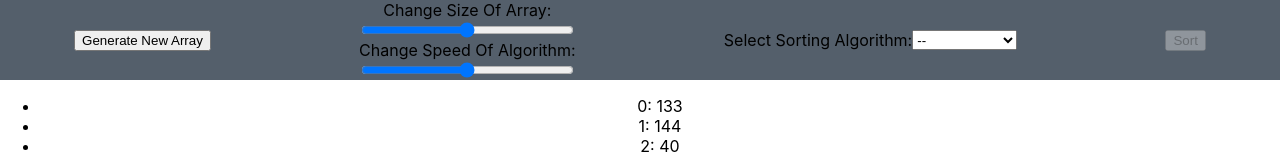
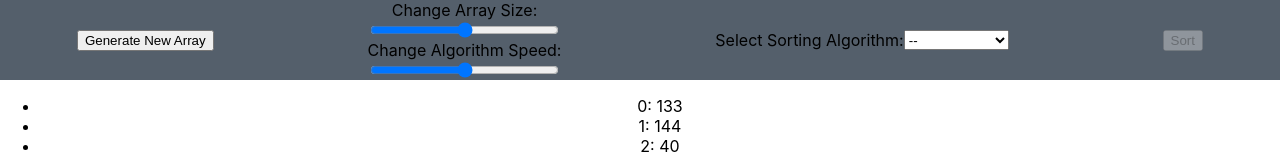
Before and after one commit to milesswu/SortingVisualizer, a React (Create React App) app: page / in a window 1280 px wide. Shown: the top 158 px of the page. Built offline with nearby package versions, Linux system fonts and the light colour scheme.

Commit message:
Hook up change array size slider
Setup onChange handler for array size slider so that a new array of
corresponding size will be generated when the slider value changes.

```diff
--- a/src/app/option-bar/OptionBar.jsx
+++ b/src/app/option-bar/OptionBar.jsx
@@ -8,9 +8,14 @@ function OptionBar(props) {
 	const { generateArray, setAlgorithm, sort } = props;
 
 	//Initialize array
+	const defaultArraySize = 50;
 	useEffect(() => {
-		generateArray(50);
+		generateArray(defaultArraySize);
 	}, [generateArray]);
+
+	const changeSize = (event) => {
+		generateArray(parseInt(event.target.value) + 2);
+	};
 
 	const selectAlgorithm = (event) => {
 		console.log(event.target.value);
@@ -33,12 +38,23 @@ function OptionBar(props) {
 
 				{/* change array size and speed of visualizer */}
 				<div className="col" id="sliders">
-					<label htmlFor="changeSize">change size of array:</label>
-					<input type="range" name="" id="changeSize" />
-					<label htmlFor="changeSpeed">
-						change speed of algorithm:
-					</label>
-					<input type="range" name="" id="changeSpeed" />
+					<label htmlFor="changeSize">change array size:</label>
+					<input
+						type="range"
+						name=""
+						id="changeSize"
+						min="0"
+						max="100"
+						onChange={changeSize}
+					/>
+					<label htmlFor="changeSpeed">change algorithm speed:</label>
+					<input
+						type="range"
+						name=""
+						id="changeSpeed"
+						min="0"
+						max={defaultArraySize * 2}
+					/>
 				</div>
 
 				{/* choose sorting algorithm */}
```
